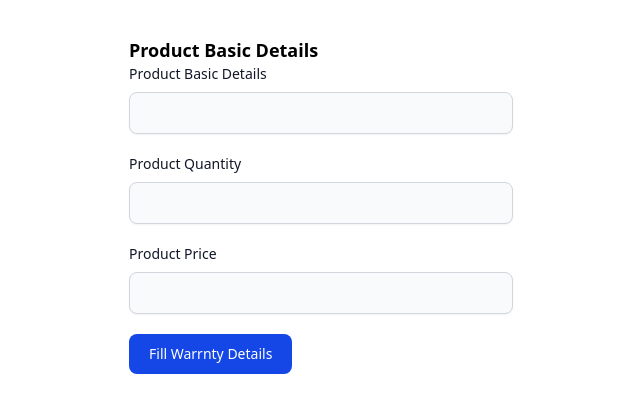
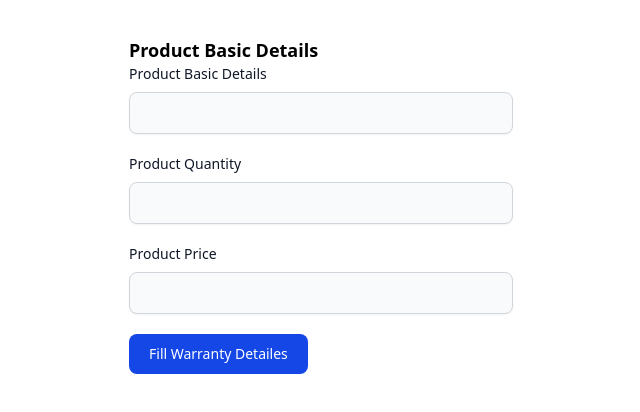
Before and after one commit to kmigalavithana/react-form-redux, a React (Vite) app: page / in a window 1280 px wide. Shown: the top 412 px of the page, without its empty margins (319-959 px from the left). Built offline with nearby package versions, Linux system fonts and the light colour scheme.

Commit message:
create common componet for from handling button.

```diff
--- a/src/componets/Home/ProductForm/ProductBasicdetaislForm/ProductBasicDetaislForm.jsx
+++ b/src/componets/Home/ProductForm/ProductBasicdetaislForm/ProductBasicDetaislForm.jsx
@@ -1,5 +1,6 @@
 import InputField from "../../../common/From/InputField.jsx";
 import PropTypes from "prop-types";
+import FromHandlingButton from "../../../common/From/FromHandlingButton.jsx";
 
 const ProductBasicDetaislForm = ({handeleNextFormerendering}) => {
     return (
@@ -22,14 +23,7 @@ const ProductBasicDetaislForm = ({handeleNextFormerendering}) => {
                 lablename="Product Price"
                 name="product_Price"
             />
-
-            <button
-                type="button"
-                className="text-white bg-blue-700 hover:bg-blue-800 focus:ring-4 focus:outline-none focus:ring-blue-300 font-medium rounded-lg text-sm px-5 py-2.5 text-center dark:bg-blue-600 dark:hover:bg-blue-700 dark:focus:ring-blue-800"
-                onClick={handeleNextFormerendering}
-            >
-               Fill Warrnty Details
-            </button>
+            <FromHandlingButton executingMethod={handeleNextFormerendering} buttonName='Fill Warranty Detailes'/>
         </form>
     );
 };
--- a/src/componets/Home/ProductForm/ProductForm.jsx
+++ b/src/componets/Home/ProductForm/ProductForm.jsx
@@ -1,36 +1,36 @@
 import ProductBasicDetaislForm from "./ProductBasicdetaislForm/ProductBasicDetaislForm.jsx";
 import ProductWarrantyDerailsForm from "./ProductWarrantyDetailsForm/ProductWarrantyDerailsForm.jsx";
-import {useState} from "react";
+import { useState } from "react";
 
 const ProductForm = () => {
-
-  const [curruntForm, setCurruntForm] = useState(1)
+  const [curruntForm, setCurruntForm] = useState(1);
 
   const handeleNextFormerendering = () => {
-    setCurruntForm((prevState) => prevState + 1)
-  }
+    setCurruntForm((prevState) => prevState + 1);
+  };
 
   const handelePrevFormerendering = () => {
-    setCurruntForm((prevState) => prevState - 1)
-  }
+    setCurruntForm((prevState) => prevState - 1);
+  };
 
   const productformMapper = {
-    1:<ProductBasicDetaislForm  handeleNextFormerendering = {handeleNextFormerendering}/>,
-    2:<ProductWarrantyDerailsForm handelePrevFormerendering={handelePrevFormerendering}/>
-  }
+    1: (
+      <ProductBasicDetaislForm
+        handeleNextFormerendering={handeleNextFormerendering}
+      />
+    ),
+    2: (
+      <ProductWarrantyDerailsForm
+        handelePrevFormerendering={handelePrevFormerendering}
+      />
+    ),
+  };
 
+  const renderProductForm = () => {
+    return productformMapper[curruntForm];
+  };
 
-const renderProductForm = () => {
-    return productformMapper[curruntForm];
-}
-
-
-  return (
-    <div className="mt-9">
-      {renderProductForm()}
-    </div>
-
-  );
+  return <div className="mt-9">{renderProductForm()}</div>;
 };
 
 export default ProductForm;
--- a/src/componets/Home/ProductForm/ProductWarrantyDetailsForm/ProductWarrantyDerailsForm.jsx
+++ b/src/componets/Home/ProductForm/ProductWarrantyDetailsForm/ProductWarrantyDerailsForm.jsx
@@ -1,8 +1,9 @@
-import React from 'react';
+import React from "react";
 import InputField from "../../../common/From/InputField.jsx";
 import PropTypes from "prop-types";
+import FromHandlingButton from "../../../common/From/FromHandlingButton.jsx";
 
-const ProductWarrantyDerailsForm = ({handelePrevFormerendering }) => {
+const ProductWarrantyDerailsForm = ({ handelePrevFormerendering }) => {
   return (
     <form className="max-w-sm mx-auto">
       <div>
@@ -24,20 +25,15 @@ const ProductWarrantyDerailsForm = ({handelePrevFormerendering }) => {
         name="warranty_Start_Date"
       />
 
-            <button
-                type="submit"
-                className="text-white bg-black-700 hover:bg-blue-800 focus:ring-4 focus:outline-none focus:ring-blue-300 font-medium rounded-lg text-sm px-5 py-2.5 text-center dark:bg-blue-600 dark:hover:bg-blue-700 dark:focus:ring-blue-800"
-            onClick={handelePrevFormerendering}
-            >
-
-               Back to basic details
-
-            </button>
+      <FromHandlingButton
+        executingMethod={handelePrevFormerendering}
+        buttonName="Back to Product Detailes"
+      />
     </form>
   );
 };
 
 ProductWarrantyDerailsForm.propTypes = {
   handeleNextFormerendering: PropTypes.func.isRequired,
-}
+};
 export default ProductWarrantyDerailsForm;
--- /dev/null
+++ b/src/componets/common/From/FromHandlingButton.jsx
@@ -0,0 +1,19 @@
+import PropTypes from "prop-types";
+
+const FromHandlingButton = ({ executingMethod, buttonName }) => {
+  return (
+    <button
+      type="button"
+      className="text-white bg-blue-700 hover:bg-blue-800 focus:ring-4 focus:outline-none focus:ring-blue-300 font-medium rounded-lg text-sm px-5 py-2.5 text-center dark:bg-blue-600 dark:hover:bg-blue-700 dark:focus:ring-blue-800"
+      onClick={executingMethod}
+    >
+      {buttonName}
+    </button>
+  );
+};
+
+FromHandlingButton.propTypes = {
+  executingMethod: PropTypes.string.isRequired,
+  buttonName: PropTypes.string.isRequired,
+};
+export default FromHandlingButton;
```
Lines whose indentation alone changed are shown as unchanged.
